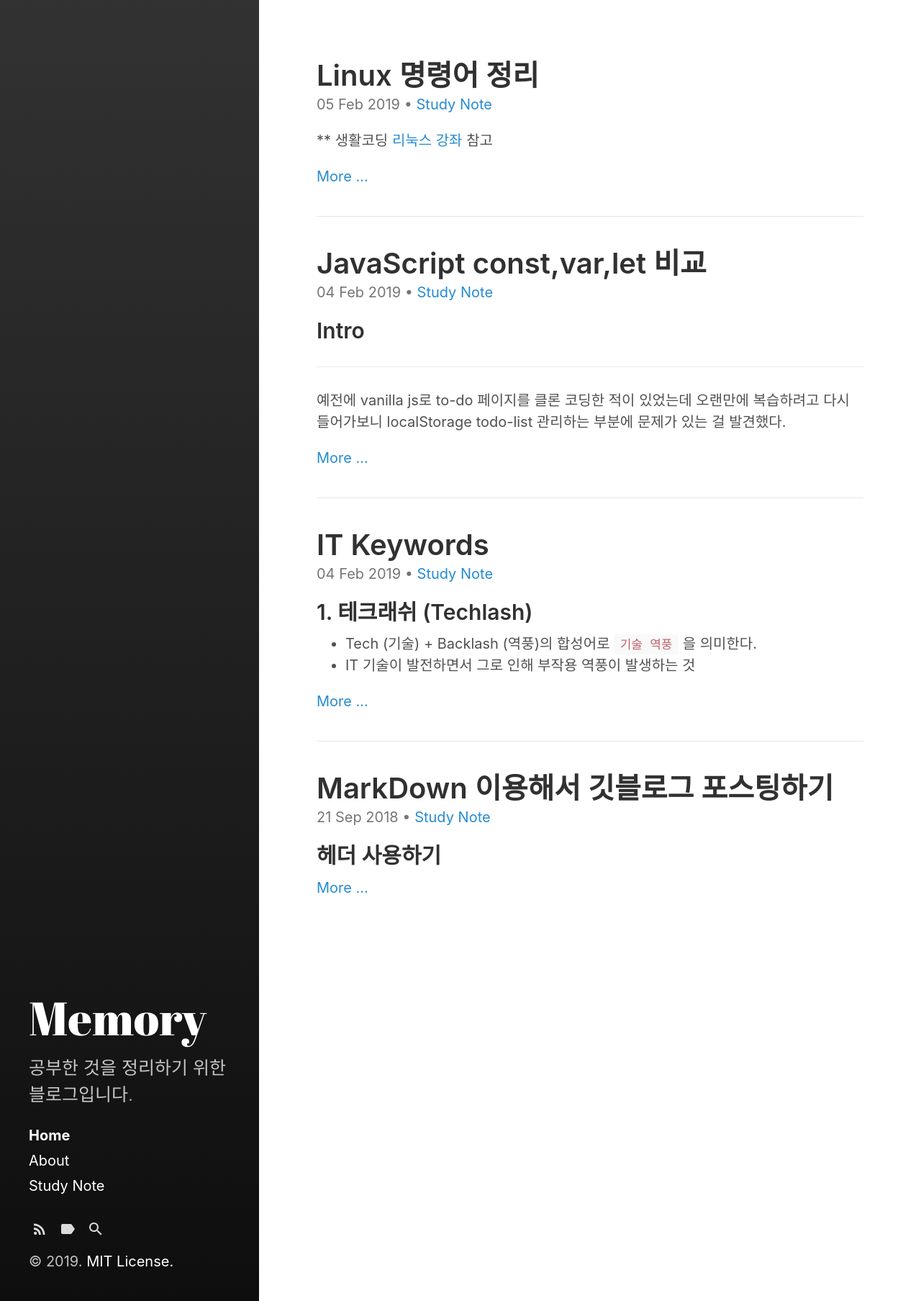
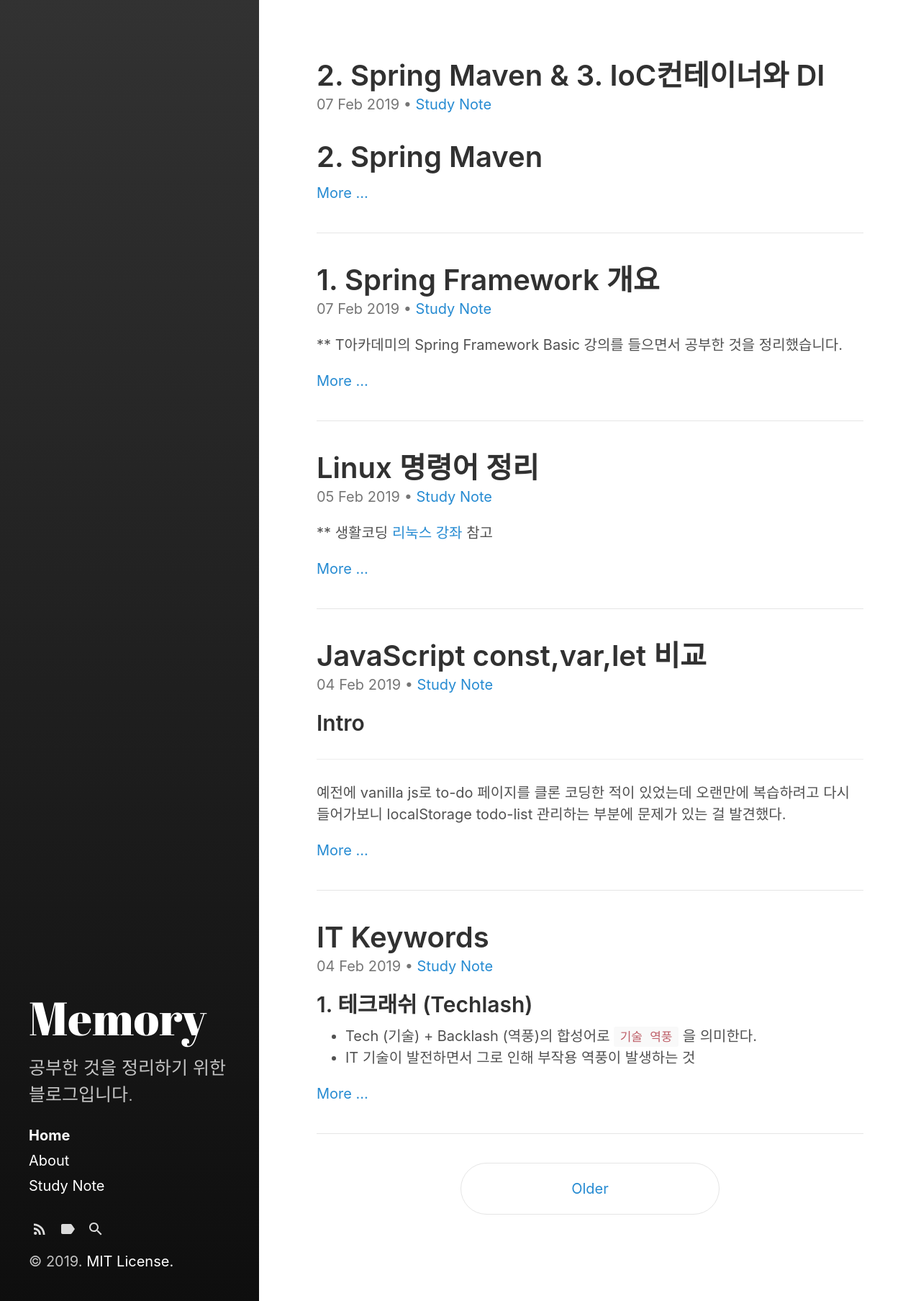
Before and after one commit to kwonsye/kwonsye.github.io, a Jekyll site: the page built from index.html, in a window 1280 px wide. Shown: the whole page at 72% size. Built offline with Jekyll 4.4.1, drawn with Linux system fonts in a browser that asks for light colours; the list of posts is cut into pages by our own code; part of the change alters nothing that is shown.

Commit message:
spring study posting

```diff
--- a/_posts/2019-02-05-linux.md
+++ b/_posts/2019-02-05-linux.md
@@ -36,8 +36,8 @@ tags:
 - `rm [파일명]` 파일 지우기. 디렉토리는 안 지워짐
 - `rm -r [디렉토리명]` 재귀적으로 디렉토리 지우기
 - `mkdir -p [디렉토리/디렉토리/...]` 부모 디렉토리 까지 한 번에 만들기
-- `cp [복사하고 싶은 파일의 경로] [목적지의 경로]`
+- `cp [복사하고 싶은 파일의 경로] [목적지의 경로]` 파일 복사하기
     - ex > `cp home/test1.txt home/dir1/test2.txt` test2.txt로 이름이 변경되어 복사됨
 - `cp -r [복사하고 싶은 dir의 경로] [목적지의 경로]`
-- `mv [이동하고 싶은 파일 or dir 의 경로] [목적지의 경로]` 파일 이동
+- `mv [이동하고 싶은 파일 or dir 의 경로] [목적지의 경로]` 파일또는 디렉토리 이동시키기
     - ex > `mv ../hello_dir home/myfolder/mv_hello_dir` mv_hello_dir로 디렉토리 이름이 변경되어 이동함
--- /dev/null
+++ b/_posts/2019-02-07-spring_1.md
@@ -0,0 +1,51 @@
+---
+layout: post
+comments: true
+title: "1. Spring Framework 개요"
+categories:
+  - Study Note
+tags:
+  - Spring
+---
+
+** T아카데미의 Spring Framework Basic 강의를 들으면서 공부한 것을 정리했습니다.
+
+# 1. Spring framework 개요
+
+- Spring framework란?
+    - java enterprise 개발을 편하게 해주는 오픈소스 lightweight application framework , IoC 컨테이너
+        - lightweight : tomcat 과 같은 단순한 웹컨테이너에서도 고급 기술을 대부분 사용 가능
+        - enterprise 개발에 용이 : 개발자 low level(보안,인증,transaction 처리)에 많이 신경쓰지 않으면서 business logic에만 전념 가능
+        - IoC (Inversion of Control-제어의 역전) : 인스턴스 life cycle 제어 권한을 컨테이너 역할을 해주는 framework에게 넘긴다. Spring 컨테이너는 DI를 통해 IoC를 지원
+
+- Spring Frmework 전략
+    - Spring 삼각형 : enterprise 개발의 복잡함을 상대하는 spring의 전략
+    <br>
+    <img src="images/spring1.JPG">
+    <br>
+
+        - <b>Portable Service Abstraction(서비스 추상화</b>) : 트랜잭션 추상화, OXM(Object XML Mapping) 추상화 등 low level의 기술적 복잡함은 추상화해서 interface로 분리 -> 개발자는 interface를 사용
+        - <b>DI(dependency injection-의존성 주입)</b> : DI는 유연하게 확장 가능한 객체를 만들어 두고 그 관계는 Container에서 동적으로 설정해준다. 객체 간의 의존관계는 XML, annotation을 통해 설정
+        - <b>AOP(Aspect Oriented Programming-관점 지향 프로그래밍)</b> : business 로직 코드에 남아있는 기술 관련 코드를 분리해서 별도의 모듈로 만들고 런타임에 weaving 해주는 기술. OOP를 support해주는 개념.
+        - <b>POJO (Plain Old Java Object)</b> : 특정 환경이나 규약에 종속되지 않고 재활용될 수 있는 방식으로 설계된 객체 (부모 클래스를 상속받는 객체는 부모 클래스의 규약을 따라야하므로 POJO가 아니다.)
+
+- Spring Framework 특징
+    - <b>IoC 컨테이너 역할</b> : java 객체의 life cycle 관리
+    - <b>DI 지원</b> : xml파일, annotation을 통해 객체 간 의존관계 설정
+    - <b>AOP 지원</b> : 트랜잭션, 로깅, 보안 등 공통적으로 필요한 모듈들을 business 로직과 분리해서 적용 가능
+    - <b>POJO 지원</b> : Spring 컨테이너에 저장되는 객체들은 특정 인터페이스를 구현하거나 특정 클래스를 상속받지 않아됨
+    - <b>트랜잭션 처리를 위한 일관된 방법 지원</b> : 어떤 트랜잭션을 사용하던 xml, annotation을 통해 관리하므로 트랜잭션 구현에 상관없이 동일한 코드 사용 가능
+    - <b>Persistence와 관련된 API 지원</b> : MyBatis, Hibernate 등 db처리를 위한 ORM(Object Relational Mapping) 연동 지원
+
+- Spring Framework를 구성하는 기능 요소
+    - <b>Spring Core</b> : Spring 컨테이너 역할을 하는 클래스로 이루어짐. BeanFactory는 Spring의 기본 컨테이너
+    - <b>Spring AOP</b> : AOP모듈을 통해 Aspect를 개발할 수 있는 기반을 제공
+    - <b>Spring ORM</b> : ORM 프레임워크를 Spring 기능과 조합해서 사용할 수 있도록 해줌
+    - <b>Spring DAO</b> : JDBC에 대한 추상화 계층
+    - <b>Spring Web</b> : 웹어플리케이션 개발에 필요한 기본 기능 제공, Struts 같은 다른 웹애플리케이션 프레임워크와의 통합을 지원
+    - <b>Spring Context</b> : Spring Core의 BeanFactory 개념을 확장한 것
+    - <b>Spring WebMVC( Model-View-Controller )</b> :  application logic과 web application을 분리해서 개발할 수 있도록 제공해주는 개념
+
+## 더 공부할 부분
+---
+MVC 개념
--- /dev/null
+++ b/_posts/2019-02-07-spring_2.md
@@ -0,0 +1,50 @@
+---
+layout: post
+comments: true
+title: "2. Spring Maven & 3. IoC컨테이너와 DI"
+categories:
+  - Study Note
+tags:
+  - Spring
+  - Maven
+  - IoC container
+  - DI container
+---
+# 2. Spring Maven
+
+- IDE : STS 사용
+- Maven
+    - 라이브러리 관리 + 빌드(compile해주고, jar로 묶어주고, 배포) 툴
+    - Maven 사용 이유
+        - 편리한 dependent library 관리
+        - 모든 프로젝트의 빌드 프로세스를 일관되게 처리 가능
+    - `pom.xml`(Project Object Model) 파일의 `<dependency />` 태그 안을 설정해주면 maven repository로 가서 해당 jar 파일을 가져와서 자동으로 빌드해준다.
+    <br>
+    <img src="images/spring2.JPG" />
+
+<br>
+<br>
+
+# 3. Spring framework에서의 IoC컨테이너와 DI
+
+- IoC 컨테이너로서의 Spring framework
+    - 객체의 생성을 책임지고 의존성 관리
+    - POJO 생성, 초기화, 서비스, 소멸에 대한 권한을 컨테이너가 맡음
+
+- IoC의 분류
+<img src="images/spring3.JPG" />
+<br>
+    - DL : Bean에 접근하기 위해 컨테이너가 제공하는 api를 이용, 종속적
+    - DI : 빈 설정 정보(xml, annotation)를 바탕으로 컨테이너가 자동으로 의존관계 주입시켜서 런타임시에 동적으로 연결해줌. 종속성이 없기 때문에 많이 사용됨.
+        - Setter Injection : setter메소드로 의존관계 주입
+            - `beans.xml`에서 `<property />`이용
+        - Constructor Injection : 생성자로 의존관계 주입
+            - `beans.xml`에서 `<constructor-arg />`이용
+        - Method Injection : 메소드로 의존관계 주입
+
+- DI 컨테이너로서의 Spring framework
+    - DI 컨테이너가 관리하는 객체 = bean
+    - bean들을 관리한다는 의미로 컨테이너를 BeanFactory라고 부름
+    - BeanFactory와 ApplicationContext가 Spring DI 컨테이너 역할을 함
+        - BeanFactory : Bean을 등록, 생성, 조회, 반환 관리
+        - ApplicationContext : BeanFactory에 부가 기능을 추가로 제공
```
Also changed, not shown: _posts/images/spring1.JPG (added), _posts/images/spring2.JPG (added), _posts/images/spring3.JPG (added).
